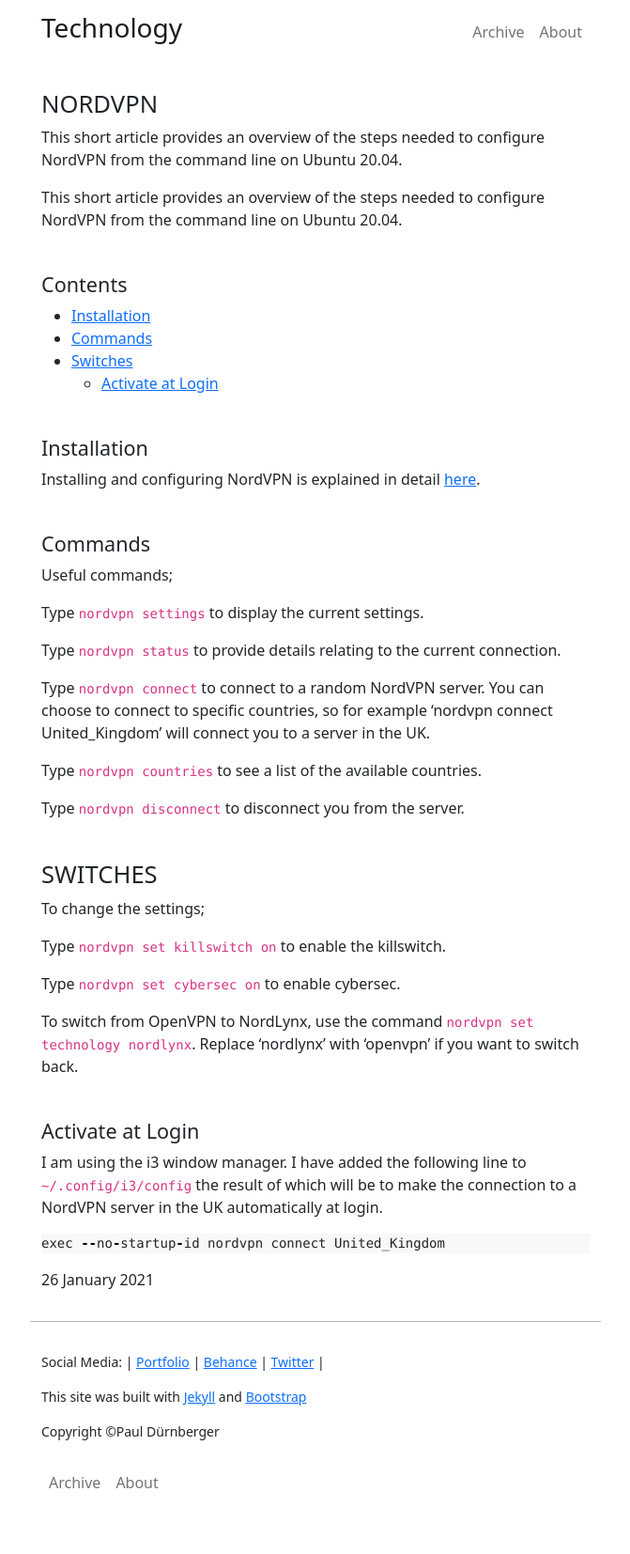
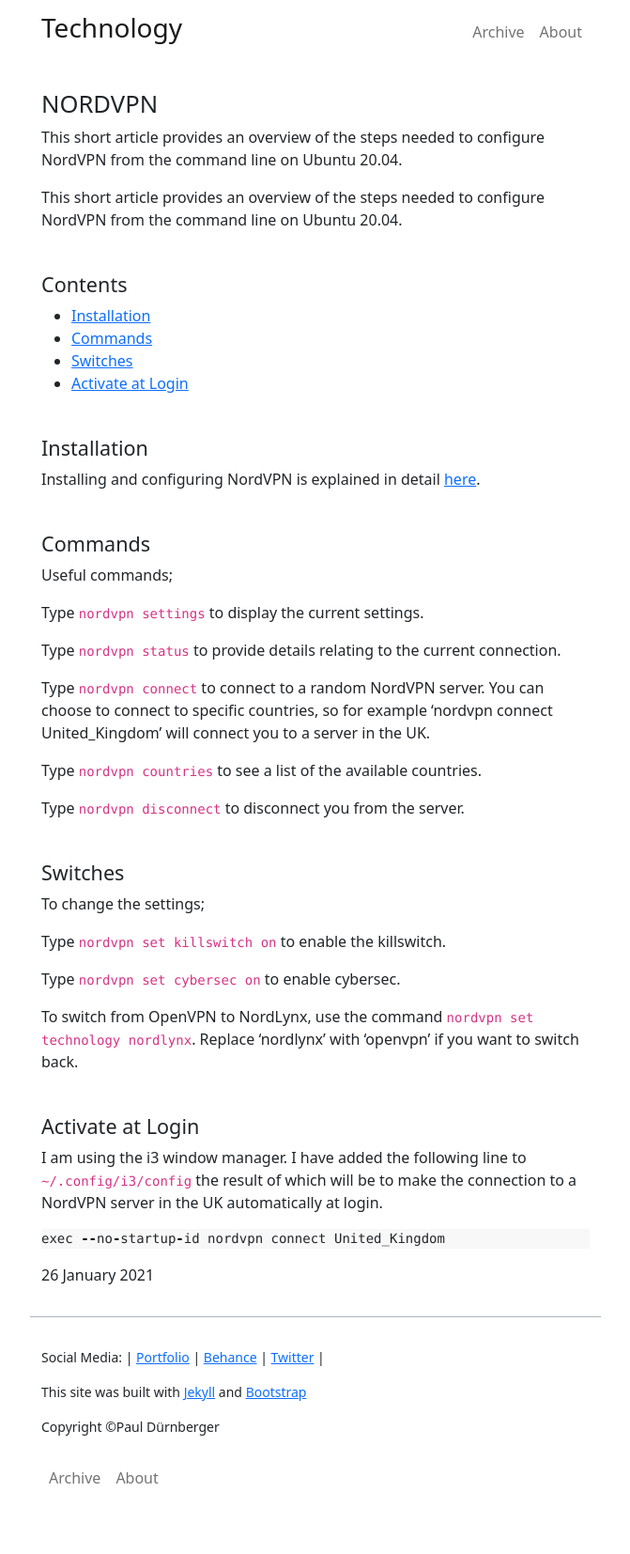
Before and after one commit to durnberger/durnberger.github.io, a Jekyll site: the page built from _posts/2021/2021-01-26-nordvpn.md, in a window 1280 px wide. Shown: the whole page at 94% size, without its empty margins (304-975 px from the left). Built offline with Jekyll 4.4.1, drawn with Linux system fonts in a browser that asks for light colours.

```diff
--- a/_posts/2021/2021-01-26-nordvpn.md
+++ b/_posts/2021/2021-01-26-nordvpn.md
@@ -29,7 +29,7 @@ Type `nordvpn countries` to see a list of the available countries.
 
 Type `nordvpn disconnect` to disconnect you from the server.
 
-## Switches
+### Switches
 To change the settings;
 
 Type `nordvpn set killswitch on` to enable the killswitch.
```
Also changed, not shown: 2 other files.
